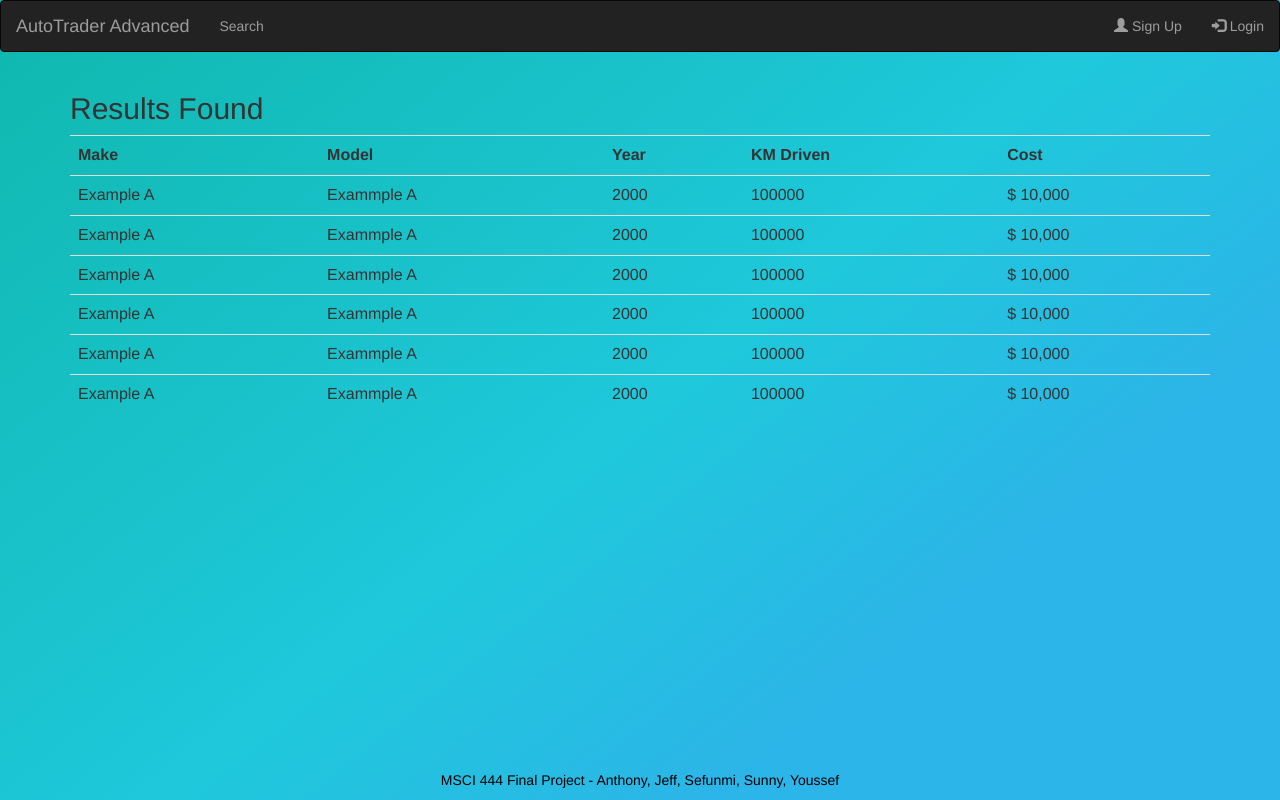
After one commit to youssefibrahim/AutoTrader, a Flask app: page /result in a window 1280 px wide. The commit adds this page. Run offline with Flask 2, Linux system fonts and the light colour scheme; some libraries are stand-ins or nearby versions.

Commit message:
okay bunch of changes: 1) added result page which shows bootstrap table 2) added required connections from flask framework in app.py 3) fixed search page to have drop down menus rather than textboxes

```diff
--- a/app.py
+++ b/app.py
@@ -22,5 +22,9 @@ def display_search():
 def logIn():
 	return render_template('login.html')
 
+@app.route('/result')
+def display_result():
+	return render_template('result.html')
+
 if __name__ == '__main__':
 	app.run()
--- a/templates/index.html
+++ b/templates/index.html
@@ -33,7 +33,7 @@
                 <p class="lead"></p>
                 <p><a style="background-color: #5bc0de; border-color: #46b8da;" class="btn btn-lg btn-success" href="signup" role="button">Sign up today</a></p>
             </div>
-            <div class="row marketing">
+<!--             <div class="row marketing">
                 <div class="col-lg-6">
                     <h4>Text</h4>
                     <p>Donec id elit non mi porta gravida at eget metus. Maecenas faucibus mollis interdum.</p>
@@ -46,7 +46,7 @@
                     <h4>Text</h4>
                     <p>Morbi leo risus, porta ac consectetur ac, vestibulum at eros. Cras mattis consectetur purus sit amet fermentum.</p>
                 </div>
-            </div>
+            </div> -->
         </div>
         <footer class="footer" style="position: absolute; bottom: 0px; width: 100%">
             <div class="container">
--- /dev/null
+++ b/templates/result.html
@@ -0,0 +1,85 @@
+<html lang="en">
+  <head>
+    <title>MSCI 444</title>
+    <meta charset="utf-8">
+    <meta name="viewport" content="width=device-width, initial-scale=1">
+    <link rel="stylesheet" href="https://maxcdn.bootstrapcdn.com/bootstrap/3.3.7/css/bootstrap.min.css">
+    <script src="https://ajax.googleapis.com/ajax/libs/jquery/3.1.1/jquery.min.js"></script>
+    <script src="https://maxcdn.bootstrapcdn.com/bootstrap/3.3.7/js/bootstrap.min.js"></script>
+
+  </head>
+
+  <body style="background: linear-gradient(141deg, #0fb8ad 0%, #1fc8db 51%, #2cb5e8 75%); background-repeat: no-repeat;height: 100%;background-attachment: fixed;">
+      <!--NAVBAR-->
+      <nav class="navbar navbar-inverse">
+        <div class="container-fluid">
+          <div class="navbar-header">
+            <a class="navbar-brand" href="/">AutoTrader Advanced</a>
+          </div>
+          <ul class="nav navbar-nav">
+            <li><a href="search">Search</a></li>
+          </ul>
+          <ul class="nav navbar-nav navbar-right">
+            <li><a href="signup"><span class="glyphicon glyphicon-user"></span> Sign Up</a></li>
+            <li><a href="login"><span class="glyphicon glyphicon-log-in"></span> Login</a></li>
+          </ul>
+        </div>
+      </nav>
+      <div class="container">
+        <h2>Results Found</h2>
+      <table class="table table-hover" align="center">
+        <tr>
+          <th>Make</th>
+          <th>Model</th>
+          <th>Year</th>
+          <th>KM Driven</th>
+          <th>Cost</th>
+        </tr>
+        <tr>
+          <td>Example A</td>
+          <td>Exammple A</td>
+          <td>2000</td>
+          <td>100000</td>
+          <td>$ 10,000</td>
+        </tr>
+        <tr>
+          <td>Example A</td>
+          <td>Exammple A</td>
+          <td>2000</td>
+          <td>100000</td>
+          <td>$ 10,000</td>
+        </tr>
+        <tr>
+          <td>Example A</td>
+          <td>Exammple A</td>
+          <td>2000</td>
+          <td>100000</td>
+          <td>$ 10,000</td>
+        </tr>
+        <tr>
+          <td>Example A</td>
+          <td>Exammple A</td>
+          <td>2000</td>
+          <td>100000</td>
+          <td>$ 10,000</td>
+        </tr>
+        <tr>
+          <td>Example A</td>
+          <td>Exammple A</td>
+          <td>2000</td>
+          <td>100000</td>
+          <td>$ 10,000</td>
+        </tr>
+        <tr>
+          <td>Example A</td>
+          <td>Exammple A</td>
+          <td>2000</td>
+          <td>100000</td>
+          <td>$ 10,000</td>
+        </tr>
+      </table>
+      </div>
+  </body>
+</html>
+
+<p style="color: black; position: absolute; bottom: 0px; width: 100%" align="center" class="text-muted">MSCI 444 Final Project - Anthony, Jeff, Sefunmi, Sunny, Youssef</p>
```
Also changed, not shown: static/result.css (added, +89 -0 lines), templates/search.html (+26 -9 lines).
